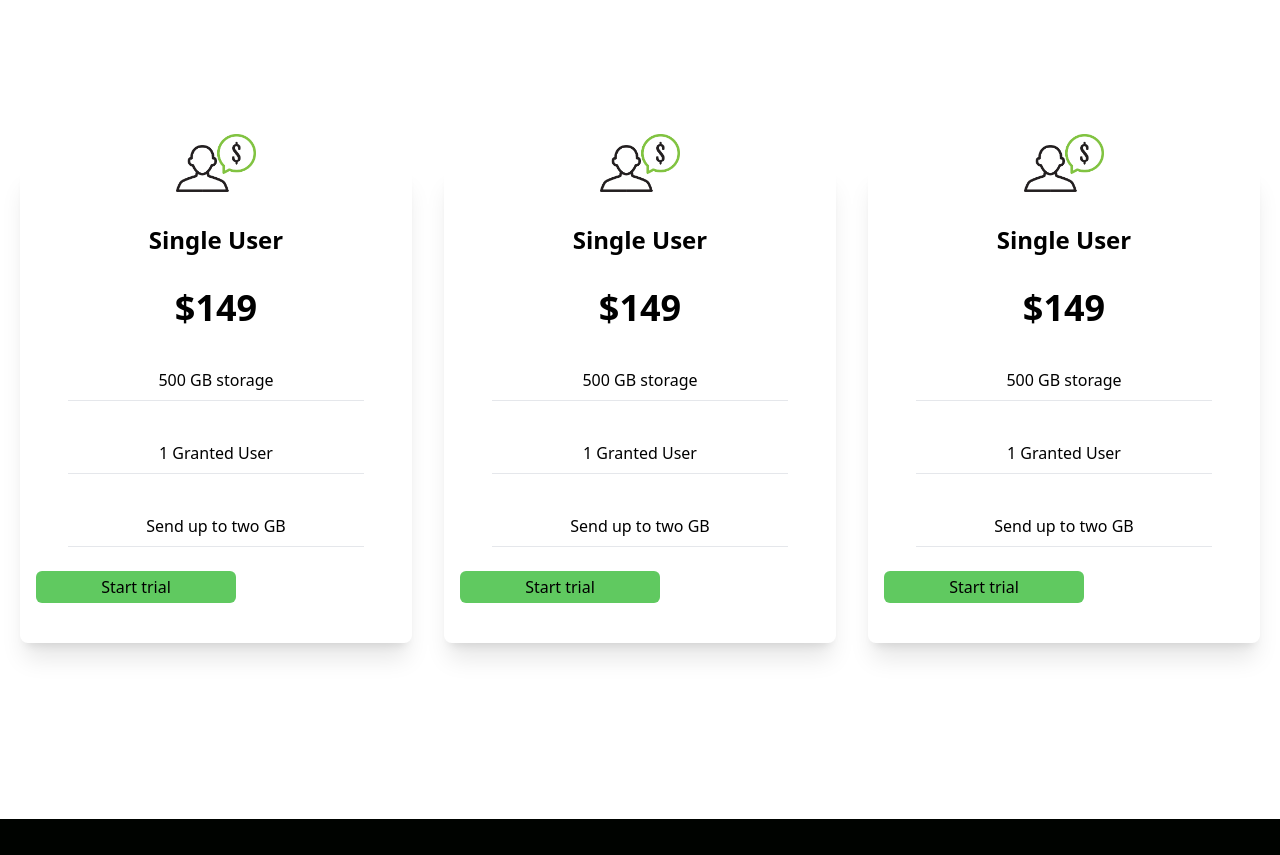
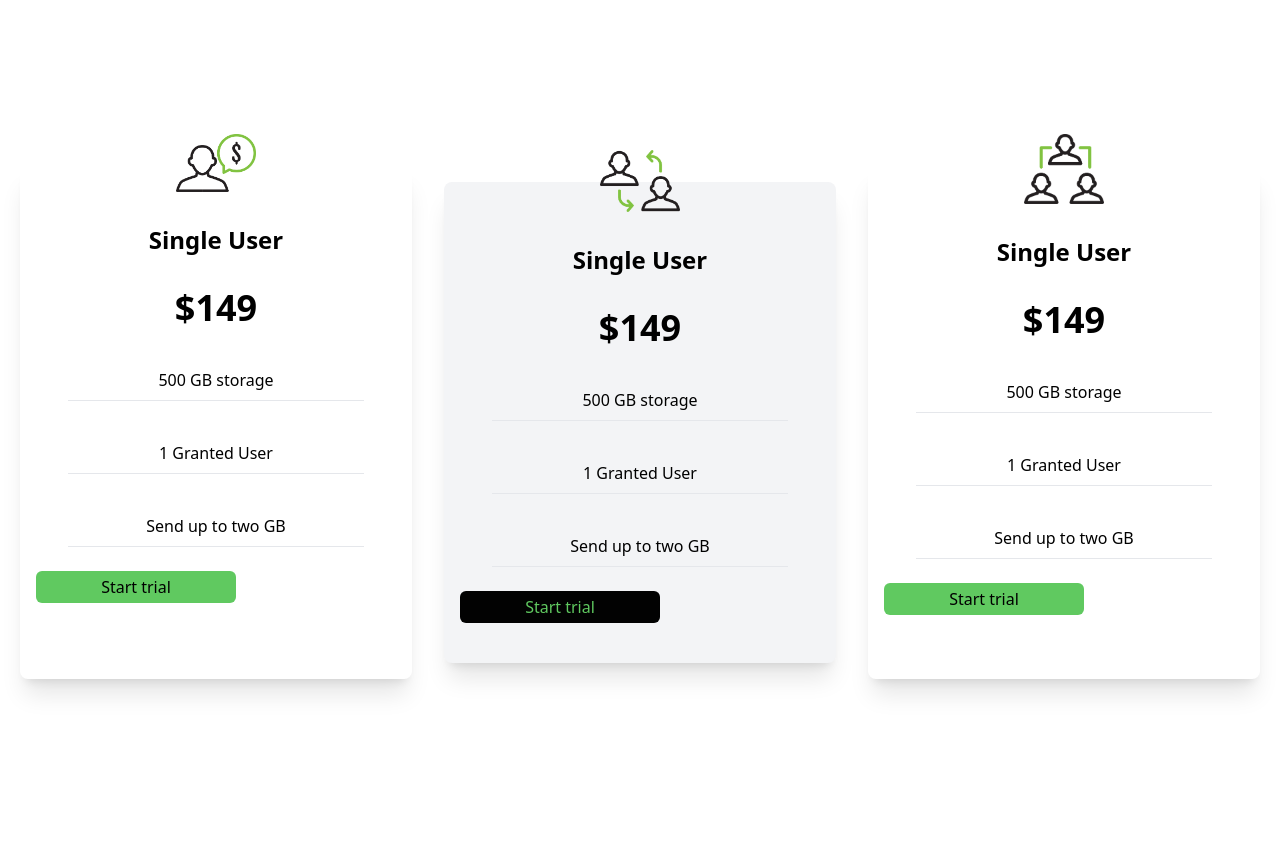
Before and after one commit to Titus-muchoki/webportal, a React (Create React App) app: page / in a window 1280 px wide. Shown: the part 1560-2415 px from the top of the page. Before the commit the page ends 2379 px from the top, so only its background shows below. Built offline with nearby package versions, Linux system fonts and the light colour scheme.

Commit message:
add the initial files

```diff
--- a/src/components/Cards.jsx
+++ b/src/components/Cards.jsx
@@ -18,8 +18,20 @@ const Cards = () => {
                     </div>
                     <button className='bg-[#60c960] w-[200px] rounded-md font-medium my-6 py-1 mx-auto md:mx-0 text-black'>Start trial</button>
                 </div>
+                <div className='w-full shadow-xl bg-gray-100 flex flex-col p-4 md:0 my-8 rounded-lg hover:scale-105 duration-300'>
+                    <img className='w-20 mx-auto mt-[-3rem] bg-transparent' src={Double} alt='/' />
+                    <h2 className="text-2xl font-bold text-center py-8">Single User</h2>
+                    <p className='text-center text-4xl font-bold'>$149</p>
+                    <div className='text-center font-medium'>
+                        <p className='py-2 border-b mx-8 mt-8'>500 GB storage</p>
+                        <p className='py-2 border-b mx-8 mt-8' >1 Granted User</p>
+                        <p className='py-2 border-b mx-8 mt-8'>Send up to two GB</p>
+
+                    </div>
+                    <button className='bg-[#020202] w-[200px] rounded-md font-medium my-6 py-1 mx-auto md:mx-0 text-[#60c960]'>Start trial</button>
+                </div>
                 <div className='w-full shadow-xl flex flex-col p-4 my-4 rounded-lg hover:scale-105 duration-300'>
-                    <img className='w-20 mx-auto mt-[-3rem] bg-white' src={Single} alt='/' />
+                    <img className='w-20 mx-auto mt-[-3rem] bg-white' src={Triple} alt='/' />
                     <h2 className="text-2xl font-bold text-center py-8">Single User</h2>
                     <p className='text-center text-4xl font-bold'>$149</p>
                     <div className='text-center font-medium'>
@@ -30,18 +42,7 @@ const Cards = () => {
                     </div>
                     <button className='bg-[#60c960] w-[200px] rounded-md font-medium my-6 py-1 mx-auto md:mx-0 text-black'>Start trial</button>
                 </div>
-                <div className='w-full shadow-xl flex flex-col p-4 my-4 rounded-lg hover:scale-105 duration-300'>
-                    <img className='w-20 mx-auto mt-[-3rem] bg-white' src={Single} alt='/' />
-                    <h2 className="text-2xl font-bold text-center py-8">Single User</h2>
-                    <p className='text-center text-4xl font-bold'>$149</p>
-                    <div className='text-center font-medium'>
-                        <p className='py-2 border-b mx-8 mt-8'>500 GB storage</p>
-                        <p className='py-2 border-b mx-8 mt-8' >1 Granted User</p>
-                        <p className='py-2 border-b mx-8 mt-8'>Send up to two GB</p>
 
-                    </div>
-                    <button className='bg-[#60c960] w-[200px] rounded-md font-medium my-6 py-1 mx-auto md:mx-0 text-black'>Start trial</button>
-                </div>
             </div>
         </div>
     )
```
